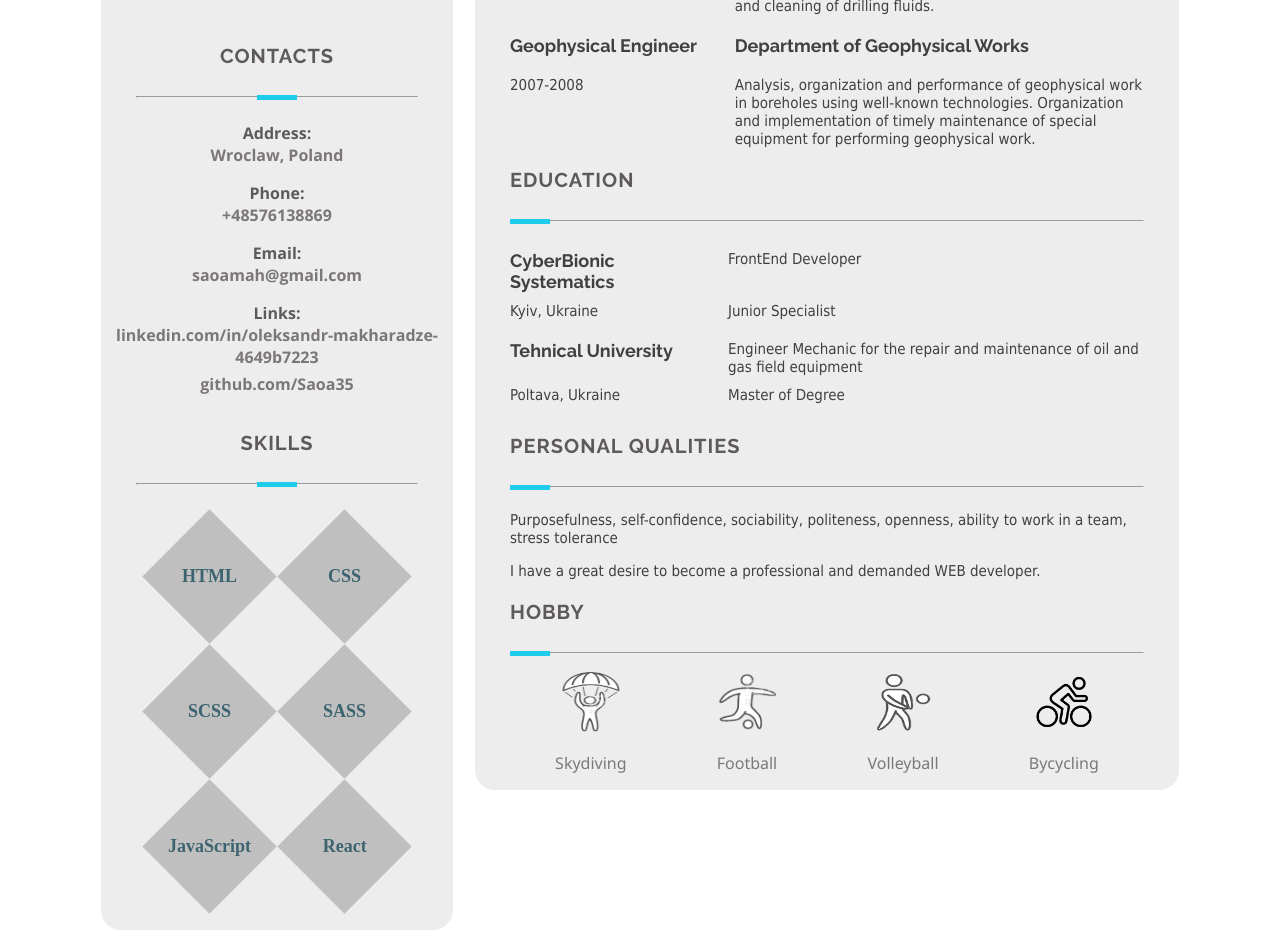
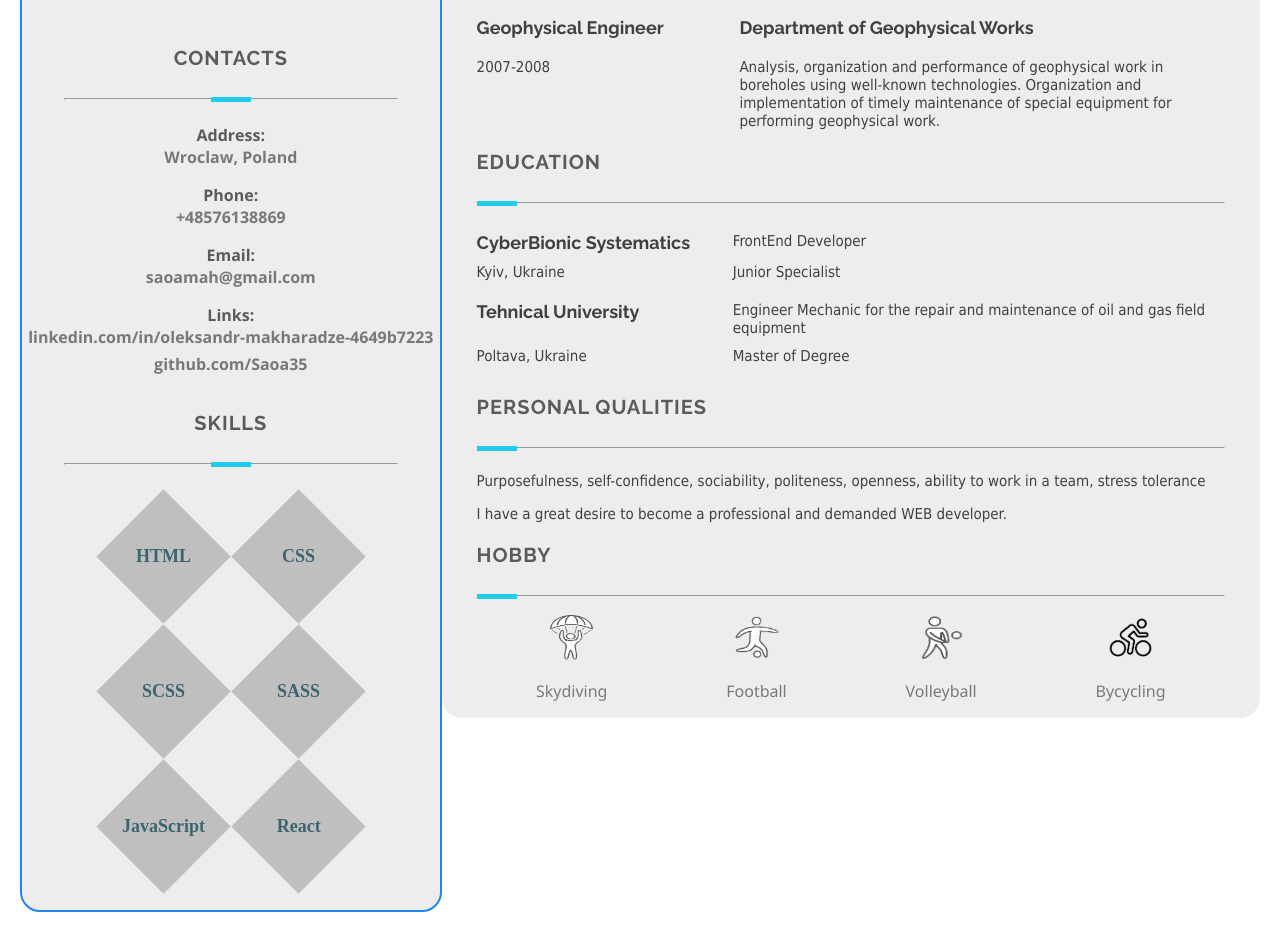
Before and after one commit to Saoa35/CV, a plain HTML site: page index.html in a window 1280 px wide. Shown: the part 552-1490 px from the top of the page. Drawn offline with nearby package versions, Linux system fonts and the light colour scheme.

Commit message:
+ border to left div

```diff
--- a/style.css
+++ b/style.css
@@ -7,9 +7,10 @@ box-sizing: border-box;
 }
 
 .cv-container {
-    max-width: 1100px;
-    width: 100%;
-    height: 100%;
+    max-width: 1240px;
+    max-height: 1754px;
+    /* width: 100%;
+    height: 100%; */
     margin: 0 auto;
 }
 
@@ -18,6 +19,7 @@ main {
    justify-content: space-around;
    width: 100%;
    height: 100%;
+   /* background-color: #ededed; */
 }
 
 
@@ -26,9 +28,10 @@ main {
 .div-left {
     display: flex;
     flex-direction: column;
-    width: 32%;
+    width: 34%;
     height: 100%;
     background-color: #ededed;
+    border:#1f85eb 2px solid;
     border-radius: 20px;
 }
 
@@ -158,9 +161,10 @@ main {
 /* RIGHT SIDE */
 
 .div-right {
-    width: 64%;
+    width: 66%;
     height: 100%;
     background-color: #ededed;
+    /* border:#1f85eb 2px solid; */
     border-radius: 20px;
     padding: 35px 35px 0 35px;
 }
@@ -231,8 +235,8 @@ main {
 }
 
 .hobby-img  img {
-    width: 60px;
-    height: 60px;
+    width: 45px;
+    height: 45px;
 }
 
 .deskript {
```
